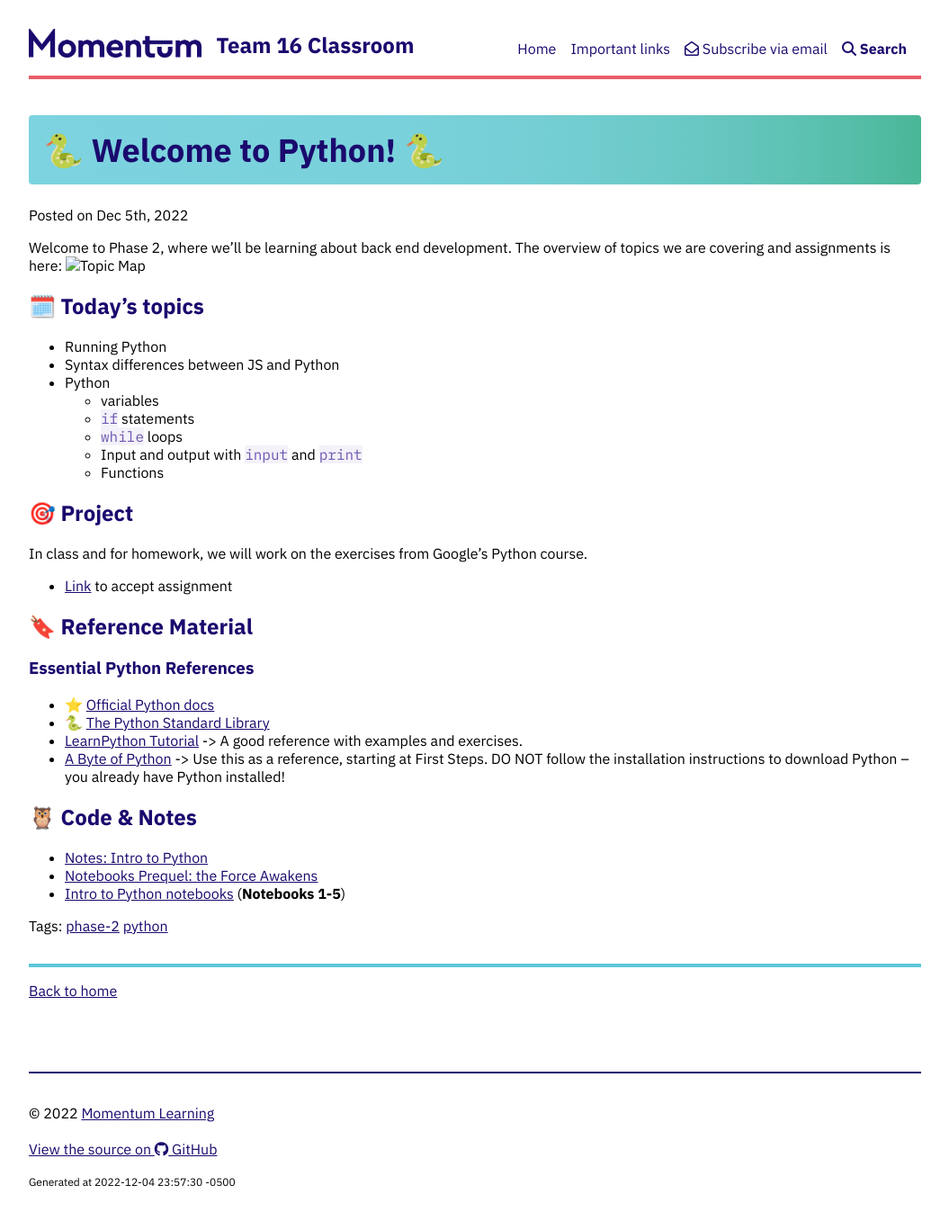
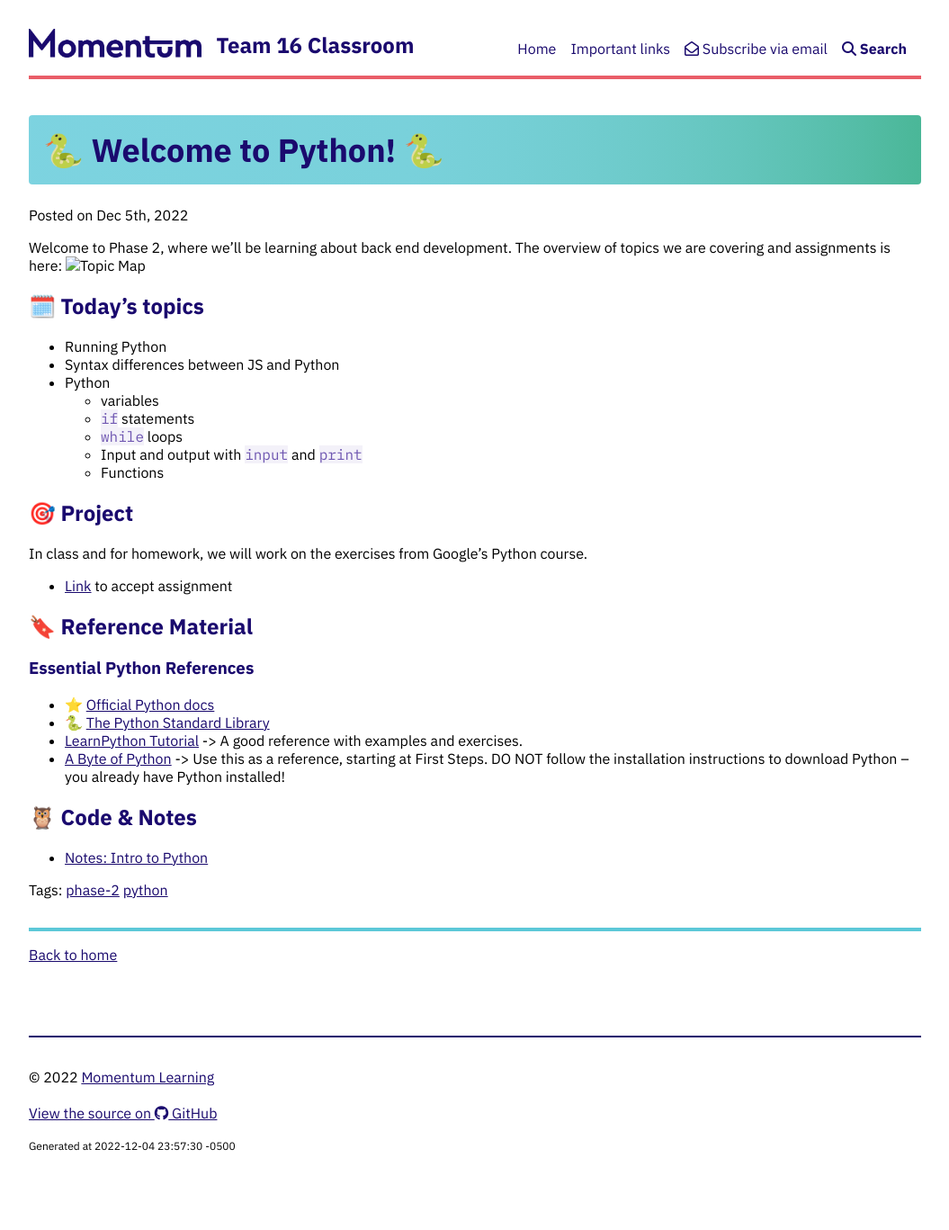
Before and after one commit to Momentum-Team-16/momentum-team-16.github.io, a Jekyll site: the page built from _posts/2022-12-05-welcome-phase-2.md, in a window 1280 px wide. Shown: the whole page at 90% size, without its empty margins (112-1167 px from the left). Built offline with Jekyll 4.4.1, drawn with Linux system fonts in a browser that asks for light colours; nearby versions of some CDN libraries; after the commit the page ends 1327 px from its top, so only the background shows below that.

Commit message:
fix notes linkl

```diff
--- a/_posts/2022-12-05-welcome-phase-2.md
+++ b/_posts/2022-12-05-welcome-phase-2.md
@@ -35,6 +35,4 @@ In class and for homework, we will work on the exercises from Google's Python co
 
 ## 🦉 Code & Notes
 
-- [Notes: Intro to Python](https://github.com/momentum-team-15/notes/blob/main/intro-python.md)
-- [Notebooks Prequel: the Force Awakens](https://github.com/Momentum-Team-15/notes/blob/main/py-notebooks-prequel.md)
-- [Intro to Python notebooks](https://github.com/Momentum-Team-15/python-notebooks) (**Notebooks 1-5**)
+- [Notes: Intro to Python](https://github.com/momentum-team-16/notes/blob/main/intro-python.md)
```
